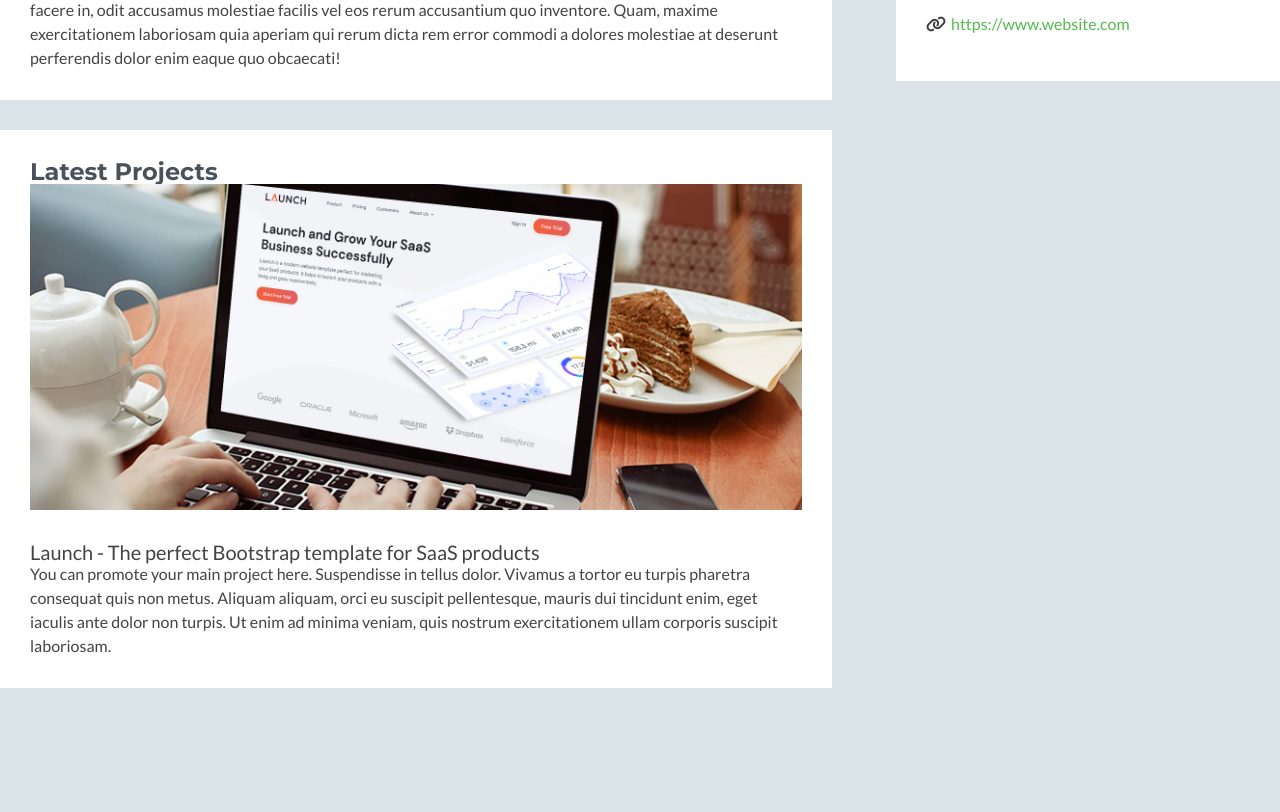
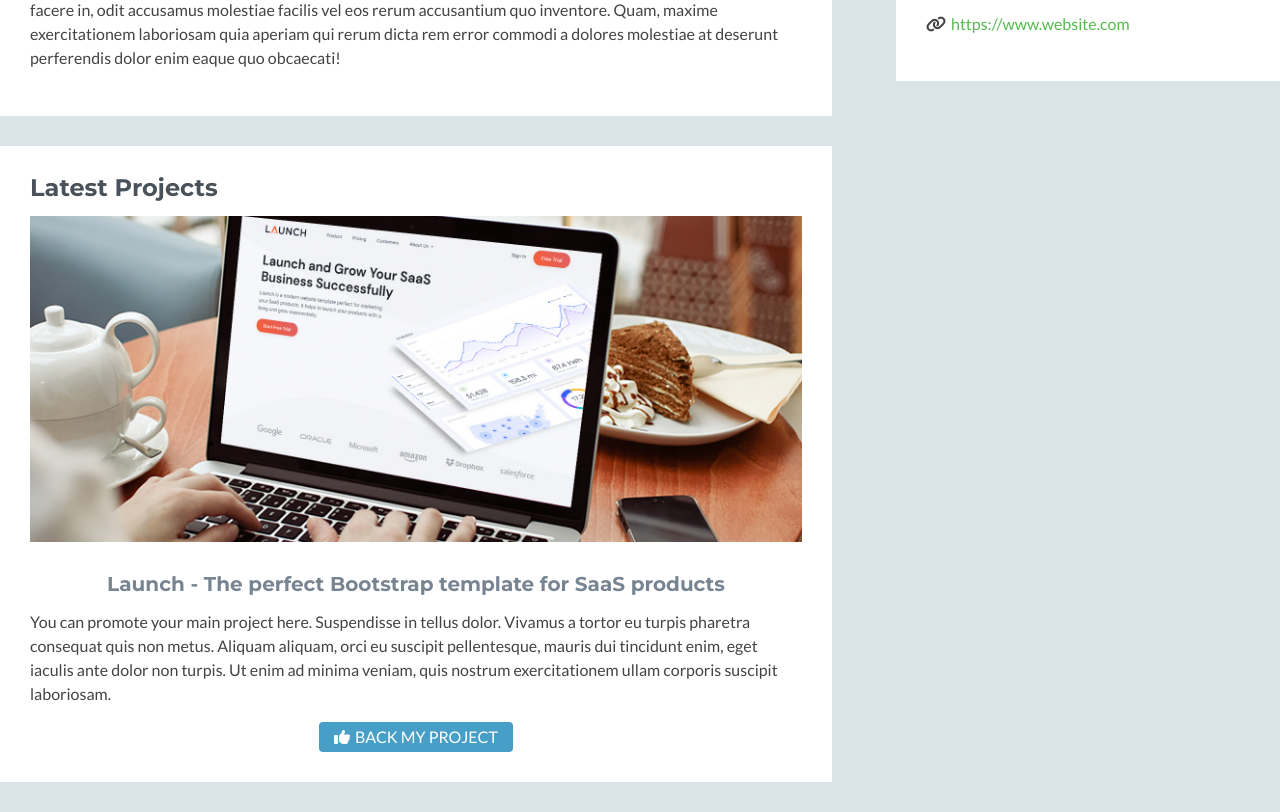
Before and after one commit to artiomqa/artiomqa.github.io, a plain HTML site: page index.html in a window 1280 px wide. Shown: the part 262-1074 px from the top of the page. Before the commit the page ends 980 px from the top, so only its background shows below. Drawn offline with Linux system fonts and the light colour scheme.

Commit message:
latest projects done (rough work)

```diff
--- a/css/style.css
+++ b/css/style.css
@@ -148,6 +148,12 @@
     color: #49ac43;
     transition: 0.4s ease-out;
 }
+
+/* Стилизовал серые ссылки */
+.gray-link {
+    color: #778492;
+}
+
 /* СТИЛИЗАЦИЯ ТЕКСТА */
 
 h2.section-heading {
@@ -156,12 +162,13 @@ h2.section-heading {
 
 /* Добавил паддинг, который свойственны всем хэдерам в мейне. Паддинг, т.к. хочу, чтобы это было применимо также и для ссылок-заголовков, чтоб увеличить их кликабельную зону */
 
-.main-header {
+.main-heading {
     padding-bottom: 16px;
 }
 
 .project-text {
     line-height: 1.5;
+    margin-bottom: 16px;
 }
 /* Стилизация подразделов подразделов мейна (и левой, и правой колонки*/
 
@@ -186,7 +193,12 @@ h2.section-heading {
 }
 .featured-heading {
     font-size: 20px;
+    text-align: center;
+    font-weight: 700;
 }
+
+/* Стилизация кнопки Back my project */
+
 
 /* SECONDARY (RIGHT) COLUMN OF MAIN*/
 .secondary-column {
@@ -209,6 +221,31 @@ h2.section-heading {
     margin-right: 5px;
 }
 
+.button-back-my-project {
+    display: inline-flex;
+    padding: 7px 15px;
+    border-radius: 4px;
+    margin: 0 auto;
+    background-color: #479fc8;
+    color: #fff;
+    text-transform: uppercase;
+    transition: 0.4s ease-out;
+}
+a.button-back-my-project>i {
+    margin-right: 5px;
+}
+.button-back-my-project:hover, .button-back-my-project:focus {
+    text-decoration: none;
+    background-color: #3839bd;
+    transition: 0.4s ease-out;
+}
+
+.latest .center-block {
+        display: flex;
+        justify-items: center;
+}
+
+
 /* МЕДИАЗАПРОС, чтоб смотрелось нормально на полэкрана */
 @media screen and (max-width: 768px) {
 .container {
--- a/index.html
+++ b/index.html
@@ -49,7 +49,7 @@
     <div class="primary-column">
 <!-- Секция About me -->
         <div class="section-main">
-            <h2 class="section-heading main-header">
+            <h2 class="section-heading main-heading">
                 About me
             </h2>
             <p class="project-text">
@@ -60,15 +60,18 @@
             </p>
          </div>
 <!-- Latest projects section -->
-        <div class="section-main">
-            <h2 class="section-heading">Latest Projects</h2>
+        <div class="section-main latest">
+            <h2 class="section-heading main-heading">Latest Projects</h2>
             <img src="/img/project-featured.jpg" width="1" height="1" alt="" class="project-photo-featured">
-            <a href="#" class="project-link featured-heading">Launch - The perfect Bootstrap template for SaaS products</a>
+            <h2 class="featured-heading main-heading"><a href="#" class="gray-link" >Launch - The perfect Bootstrap template for SaaS products</a></h2>
             <p class="project-text">You can promote your main project here. Suspendisse in tellus dolor. Vivamus a tortor eu turpis pharetra consequat quis non metus. Aliquam aliquam, orci eu suscipit pellentesque, mauris dui tincidunt enim, eget iaculis ante dolor non turpis. Ut enim ad minima veniam, quis nostrum exercitationem ullam corporis suscipit laboriosam.</p>
+            <div class="center-block">
+            <a class="button-back-my-project" href="#"><i class="fas fa-thumbs-up icon-margin-right"></i>Back my project</a>
+            </div>
         </div>
 
     </div>
-<!-- ПРАВАЯ КОЛОНКА -->
+<!-- Правая (второстепенная) колонка -->
     <div class="secondary-column">
         <div class="section-main info">
         <p><i class="fas fa-map-marker-alt icon-margin-right"></i>San Francisco, US</p>
```
